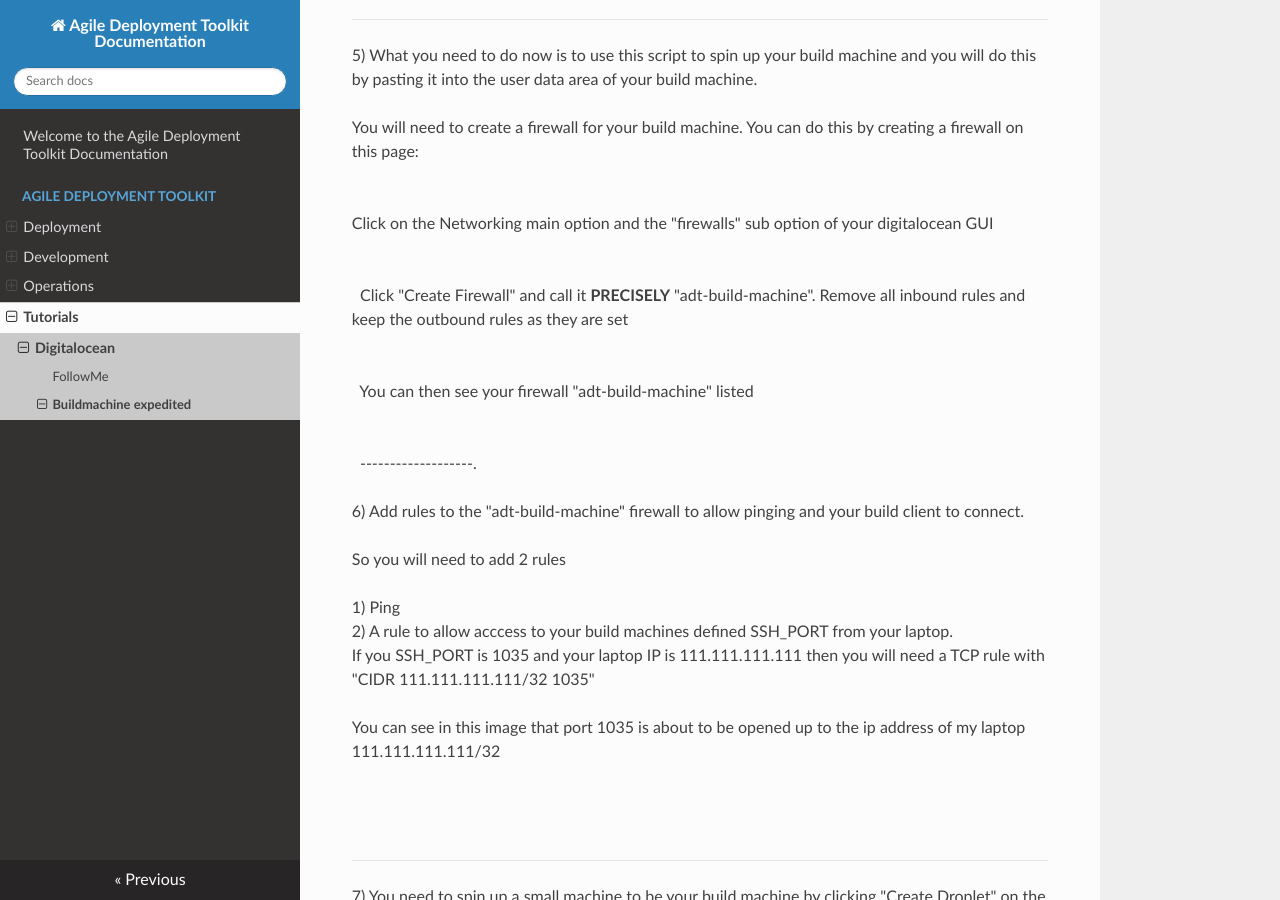
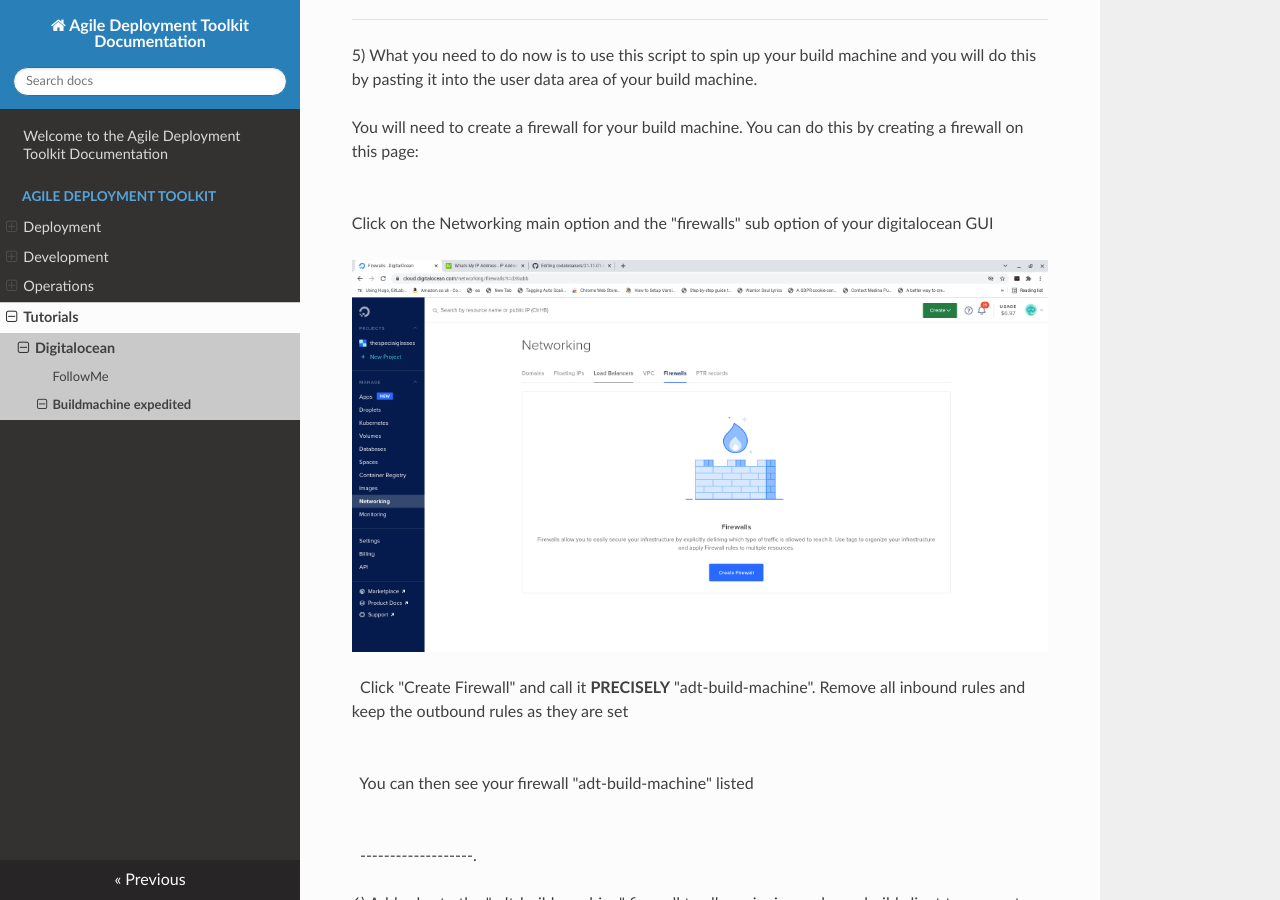
Before and after one commit to wintersys-projects/adt-documentation, an MkDocs documentation site: the page built from docs/Agile Deployment Toolkit/Tutorials/digitalocean/buildmachine-expedited.md, in a window 1280 px wide and 900 px high, scrolled down 4280 px. Built offline with MkDocs 1.6.1, drawn with Linux system fonts in a browser that asks for light colours; nearby versions of some CDN libraries.

Commit message:
Update buildmachine-expedited.md

```diff
--- a/docs/Agile Deployment Toolkit/Tutorials/digitalocean/buildmachine-expedited.md
+++ b/docs/Agile Deployment Toolkit/Tutorials/digitalocean/buildmachine-expedited.md
@@ -161,7 +161,7 @@ You will need to create a firewall for your build machine. You can do this by cr
 
 Click on the Networking main option and the "firewalls" sub option of your digitalocean GUI
 
-![](./Agile Deployment Toolkit/Tutorials/digitalocean/images/expedited/do1.png "Digital Ocean Tutorial Image 1")
+![](images/expedited/do1.png "Digital Ocean Tutorial Image 1")
 &nbsp;
 &nbsp;
 Click "Create Firewall" and call it **PRECISELY** "adt-build-machine". Remove all inbound rules and keep the outbound rules as they are set
```
